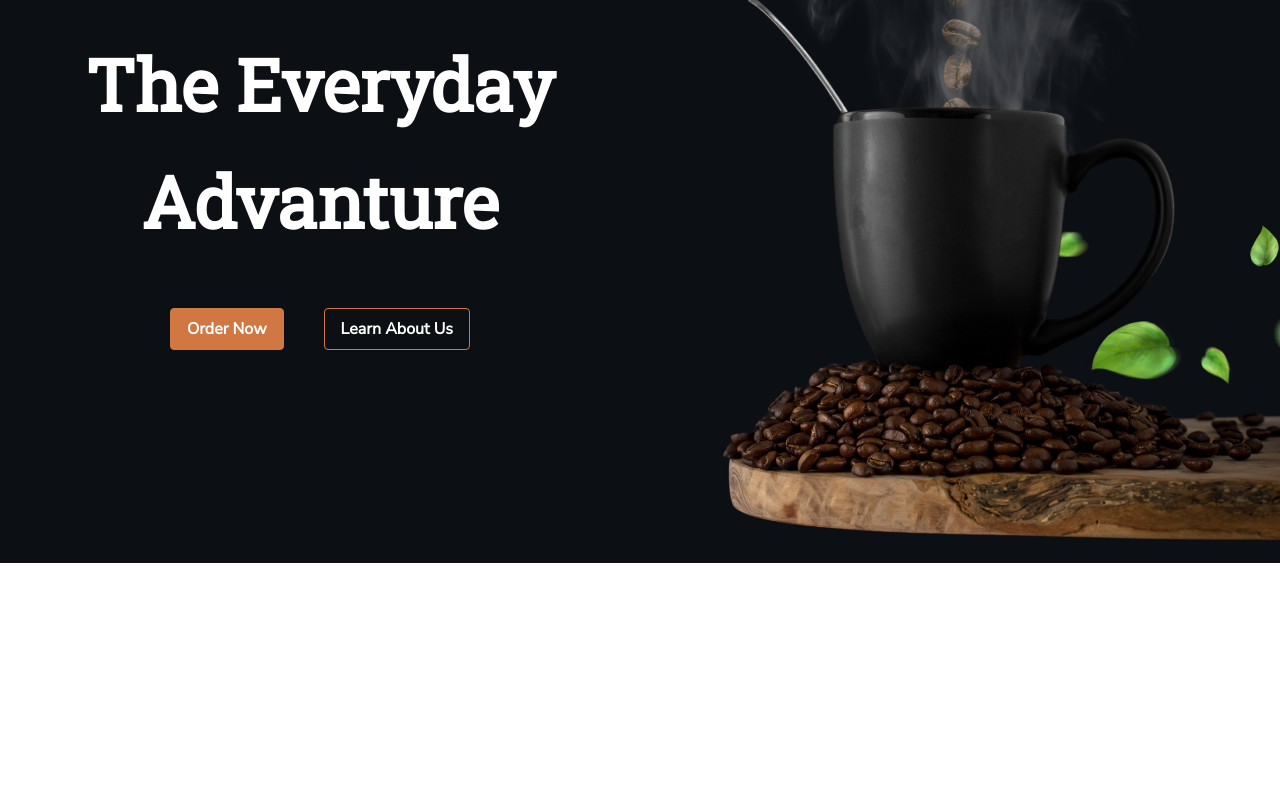
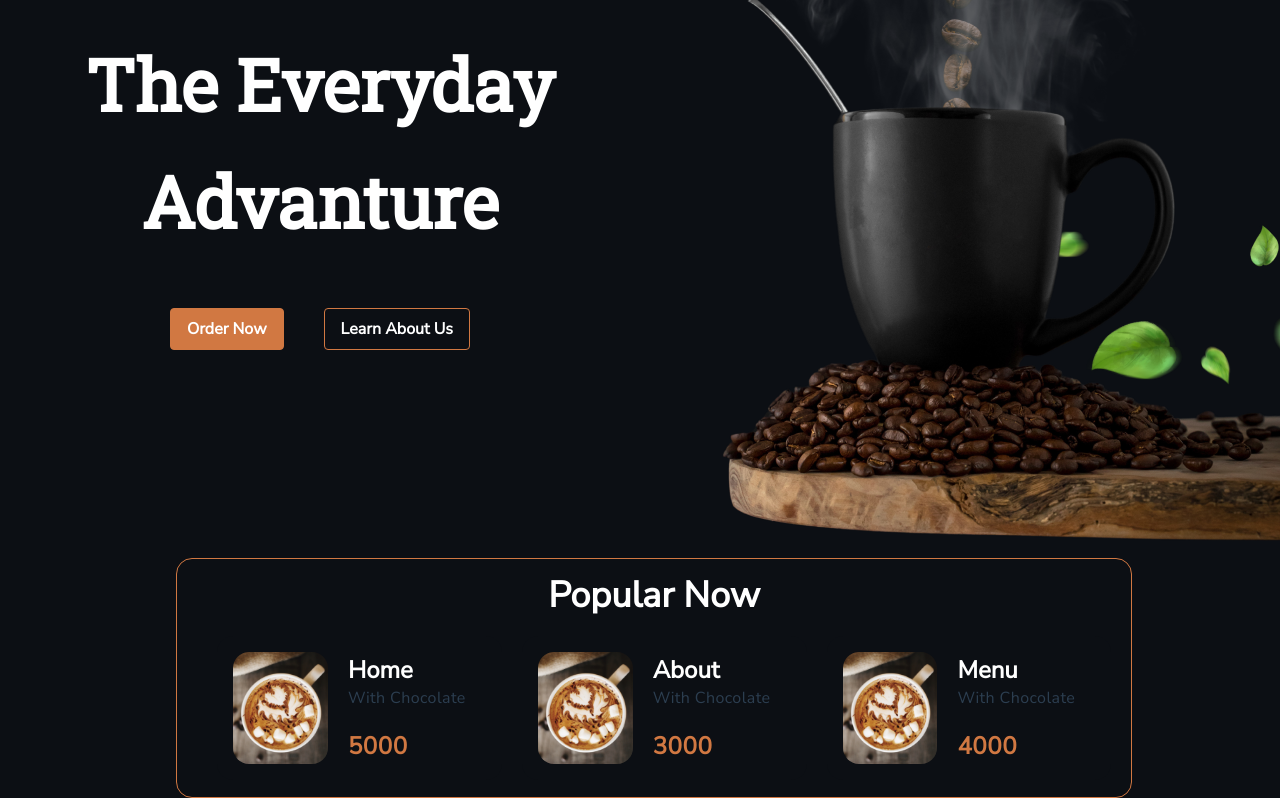
Before and after one commit to TaufikAkbar7/coffeShop, a Vue app in the folder client/: page / in a window 1280 px wide. Shown: the part 237-1037 px from the top of the page. Before the commit the page ends 800 px from the top, so only its background shows below. Built offline with nearby package versions, Linux system fonts and the light colour scheme.

Commit message:
create and styling component popular

```diff
--- a/client/src/components/molecules/Hero.vue
+++ b/client/src/components/molecules/Hero.vue
@@ -2,7 +2,7 @@
   <Wrapper
     className="min-h-screen flex flex-col justify-start items-start bg-primaryColor hero"
   >
-    <Navbar />
+  <Navbar />
     <div class="flex flex-col items-center w-1/2 mt-10">
       <h1
           class="
@@ -27,11 +27,13 @@
           />
         </div>
     </div>
+    <Popular/>
   </Wrapper>
 </template>
 
 <script>
 import { Wrapper, Button, Navbar } from '../atoms';
+import Popular from './Popular.vue';
 
 export default {
   name: 'Hero',
@@ -39,6 +41,7 @@ export default {
     Wrapper,
     Button,
     Navbar,
+    Popular,
   },
   data: () => ({
     subTitle: 'choose and taste delicious coffe from the best beans',
--- /dev/null
+++ b/client/src/components/molecules/Popular.vue
@@ -0,0 +1,51 @@
+<template>
+  <Wrapper className="h-60 flex flex-col justify-center items-center mt-52 ml-44 z-20 border border-thirdColor
+        rounded-2xl">
+    <div
+      class="
+        container
+        flex flex-col
+        justify-center
+        items-center
+      "
+    >
+      <Title className="text-4xl mt-5 text-secondaryColor font-bold" title="Popular Now" />
+      <div class="flex flex-row justify-center items-center p-5">
+        <div
+          v-for="item in items"
+          :key="item.name"
+          class="bg-primaryColor60 rounded-2xl h-36 flex flex-row p-4 ml-5"
+        >
+          <img class="rounded-2xl h-28  object-cover" src="../../assets/article/category-3.png" alt="item" />
+          <div class="flex flex-col justify-center items-start p-5">
+            <h2 class="text-secondaryColor font-semibold text-2xl">{{ item.name }}</h2>
+            <p class="tracking-wide text-secondayColor50 text-md">{{ item.ing }}</p>
+            <strong class="font-bold text-thirdColor tracking-wide text-2xl mt-5">{{ item.harga }}</strong>
+          </div>
+        </div>
+      </div>
+    </div>
+  </Wrapper>
+</template>
+
+<script>
+import { Wrapper, Title } from '../atoms';
+
+export default {
+  name: 'Popular',
+  components: {
+    Wrapper,
+    Title,
+  },
+  data: () => ({
+    items: [
+      { name: 'Home', ing: 'With Chocolate', harga: 5000 },
+      { name: 'About', ing: 'With Chocolate', harga: 3000 },
+      { name: 'Menu', ing: 'With Chocolate', harga: 4000 },
+    ],
+  }),
+};
+</script>
+
+<style>
+</style>
--- /dev/null
+++ b/client/src/components/molecules/index.js
@@ -0,0 +1,4 @@
+import Hero from './Hero.vue';
+import Popular from './Popular.vue';
+
+export { Hero, Popular };
--- a/client/src/views/Home.vue
+++ b/client/src/views/Home.vue
@@ -5,7 +5,7 @@
 </template>
 
 <script>
-import Hero from '../components/molecules/Hero.vue';
+import { Hero } from '../components/molecules';
 
 export default {
   name: 'Home',
--- a/client/tailwind.config.js
+++ b/client/tailwind.config.js
@@ -18,7 +18,9 @@ module.exports = {
       purple: colors.purple,
       pink: colors.pink,
       primaryColor: '#0C0F14',
+      primaryColor60: 'rgba(12, 15, 20, 0.6)',
       secondaryColor: '#fff',
+      secondayColor50: 'color-ffffff-50": "rgba(255, 255, 255, 0.5)',
       thirdColor: '#D17842',
       fourColor: '#131820',
     },
```
